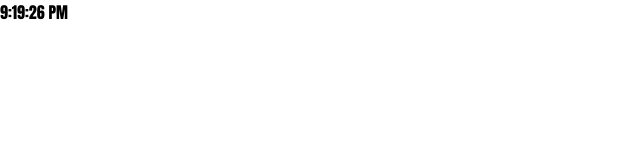
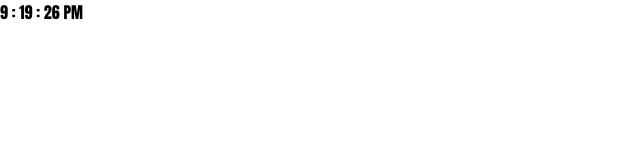
Before and after one commit to asgarcia6139/Portfolio, a plain HTML site: page digitalclock.html in a window 1280 px wide. Shown: the full height of the page, 0-640 px from the left. Drawn offline with Linux system fonts and the light colour scheme.

Commit message:
Update digitalclock.html

```diff
--- a/digitalclock.html
+++ b/digitalclock.html
@@ -50,7 +50,11 @@
             //m = (m < 10) ? "0" + m : m;
             //s = (s < 10) ? "0" + s : s;
 
-            var time = h + ":" + m + ":" + s + " " + session;
+            //OLD
+            //var time = h + ":" + m + ":" + s + " " + session;
+
+            //UPDATED
+            var time = h + " " + ":" + " " + m + " " + ":" + " " + s + " " + session;
             document.getElementById("MyClockDisplay").innerText = time;
             document.getElementById("MyClockDisplay").textContent = time;
 
```
